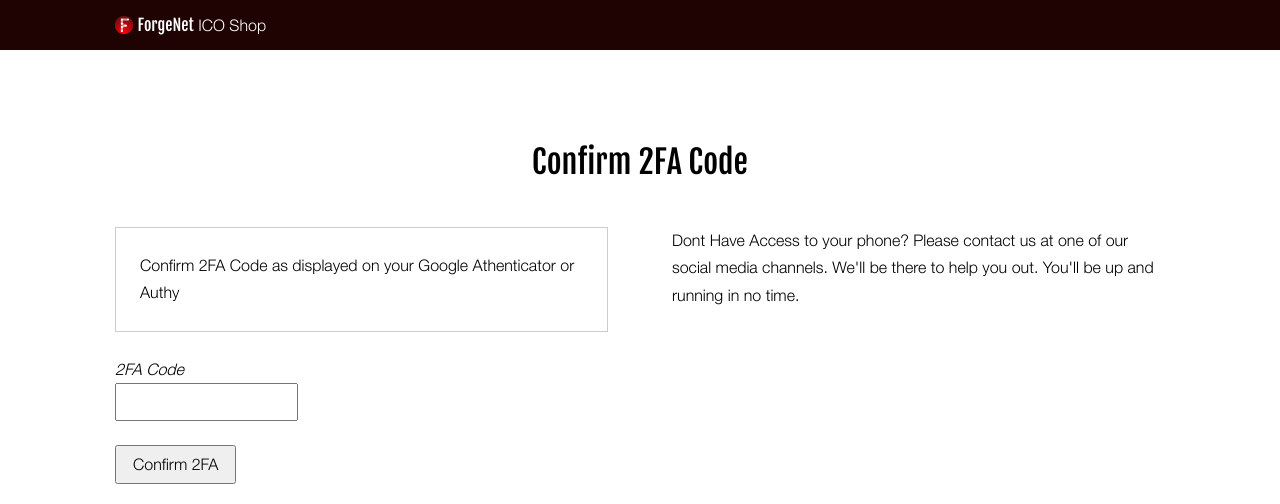
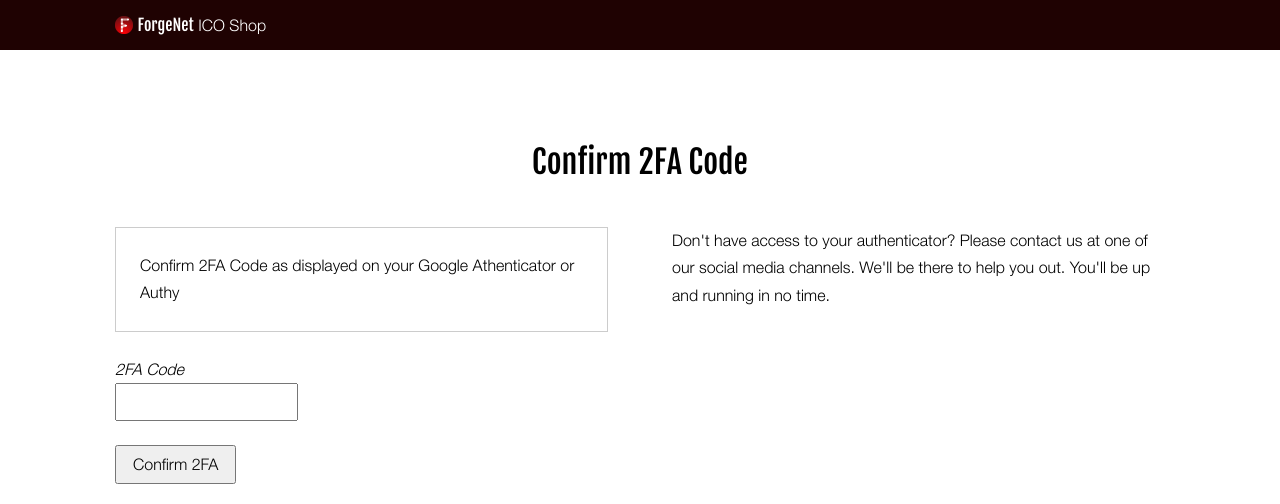
Before and after one commit to base-p/The-ForgeNetwork-ICO-Store, a CakePHP app: the page made by app/View/Users/confirm2fa.ctp in a window 1280 px wide. Shown: the top 504 px of the page. Run offline with PHP 8.4 and a stand-in for CakePHP, Linux system fonts and the light colour scheme; the template is opened without the code that fills it, so the values that code supplies are empty; some libraries are stand-ins or nearby versions.

Commit message:
Optimize text

```diff
--- a/app/View/Users/confirm2fa.ctp
+++ b/app/View/Users/confirm2fa.ctp
@@ -33,7 +33,7 @@
                 </div>
                 <div class='l-col'>
                     <p>
-                        Dont Have Access to your phone? Please contact us at one of our social media channels.
+                        Don't have access to your authenticator? Please contact us at one of our social media channels.
                         We'll be there to help you out. You'll be up and running in no time.
                     </p>
 
```
